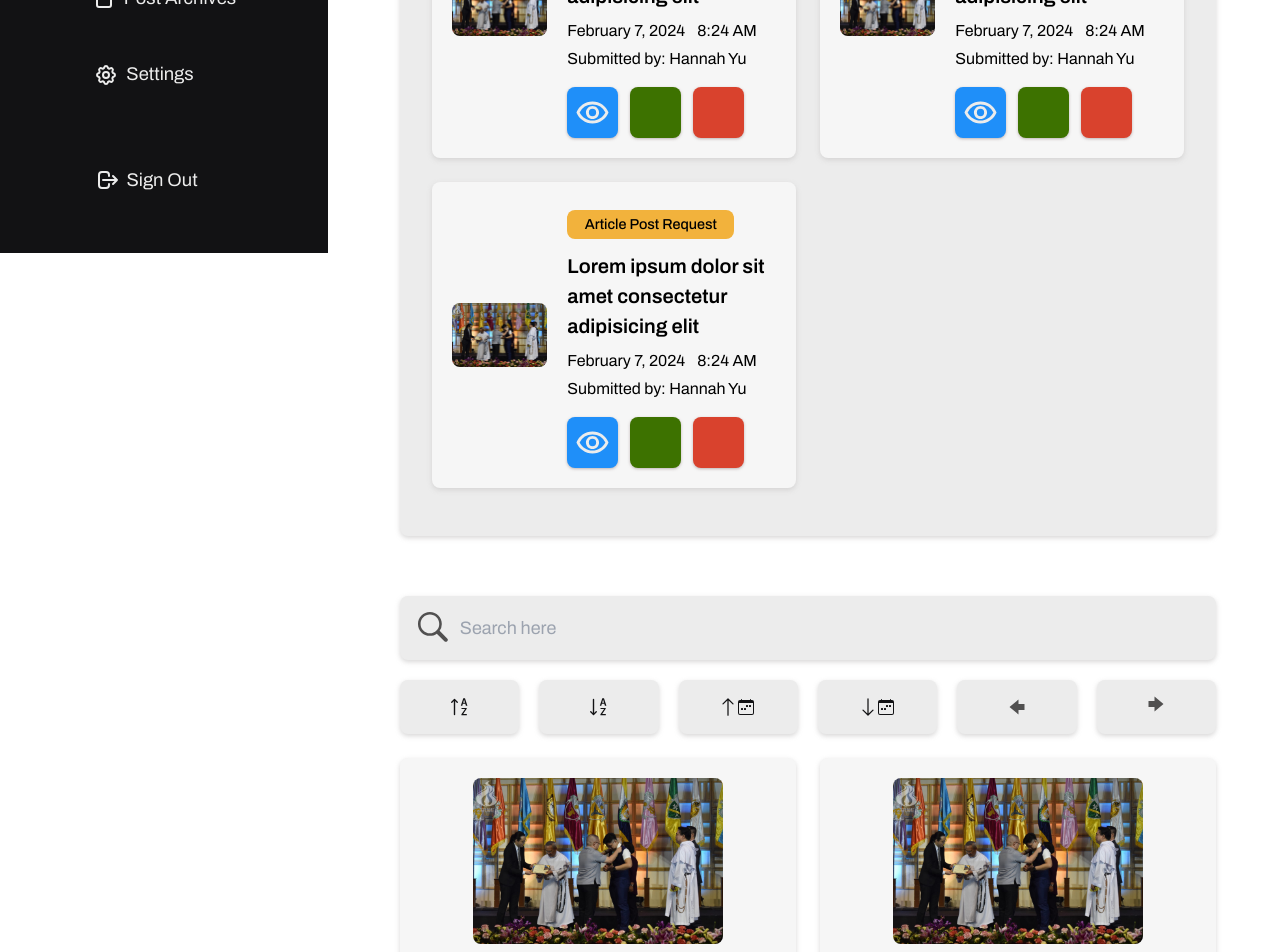
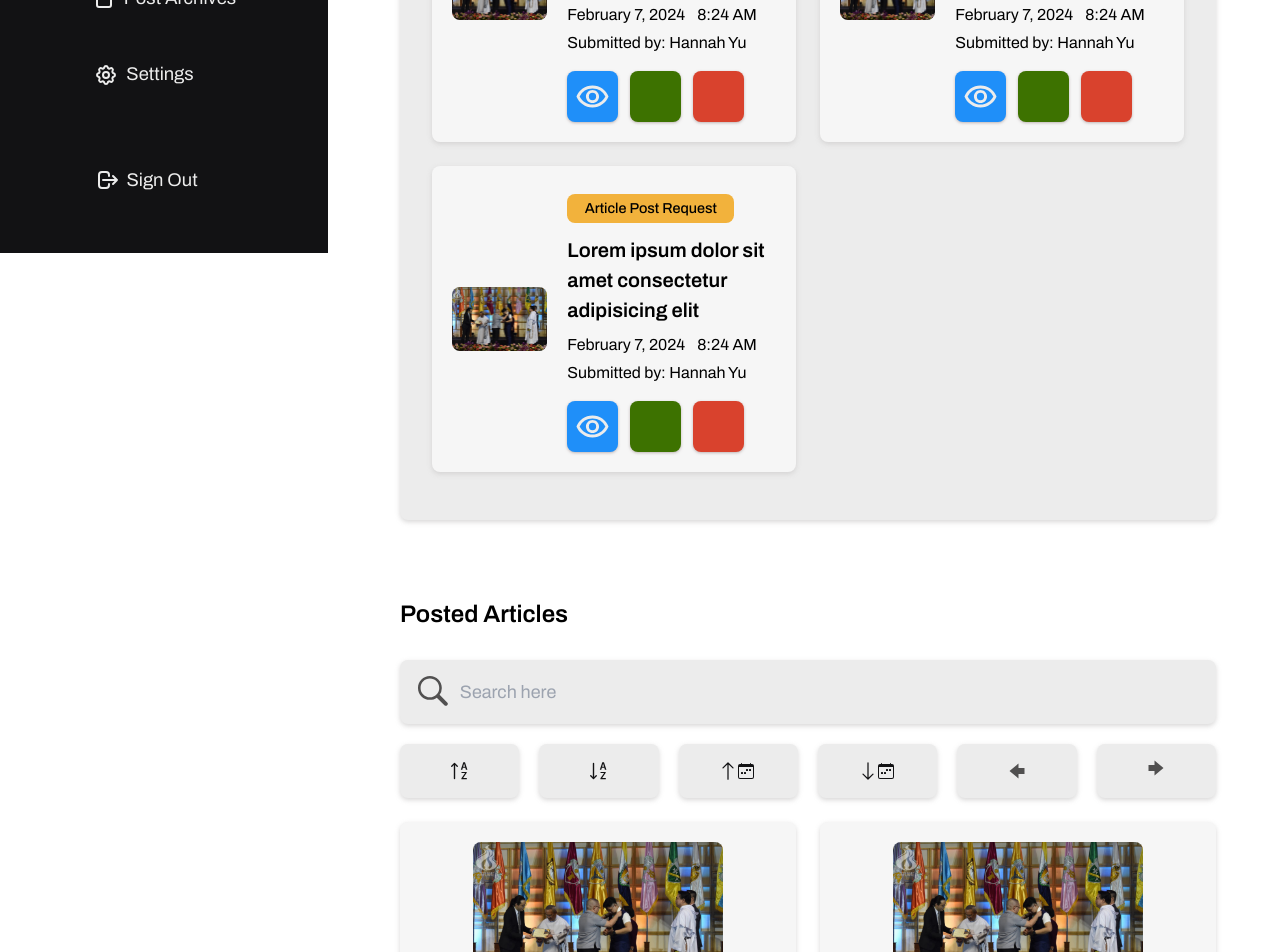
Before and after one commit to judgemongcal/se-becarios-cms, a React (Vite) app in the folder becarios-admin/: page /manage-content in a window 1280 px wide. Shown: the part 547-1499 px from the top of the page. Built offline with nearby package versions, Linux system fonts and the light colour scheme; some icons are missing.

Commit message:
finalized layout of ManageContent Page

```diff
--- a/becarios-admin/src/components/global/SearchField.jsx
+++ b/becarios-admin/src/components/global/SearchField.jsx
@@ -6,7 +6,11 @@ import {
 
 function SearchField() {
   return (
-    <div className=" mt-[3rem] flex w-full justify-evenly gap-3">
+    <>
+      <h1 className="mt-[4rem] text-[1rem] font-semibold md:text-[1.5rem] ">
+        Posted Articles
+      </h1>
+      <div className=" mt-[1rem] flex w-full justify-evenly gap-3">
         <div className="search-box bg-brand-input rounded-8 shadow-shadow-db hover:bg-brand-light flex w-full flex-row items-center gap-3 p-2.5 duration-300 md:p-4">
           <GoSearch className="fill-brand-gray h-auto w-[36px]" />
           <input
@@ -24,6 +28,7 @@ function SearchField() {
           <GoArrowRight className="fill-brand-gray h-auto w-[24px]" />
         </button>
       </div>
+    </>
   );
 }
 
--- a/becarios-admin/src/components/manage-content/ContentFilters.jsx
+++ b/becarios-admin/src/components/manage-content/ContentFilters.jsx
@@ -10,7 +10,7 @@ import { GoArrowLeft, GoArrowRight } from 'react-icons/go';
 
 function ContentFilters() {
   return (
-    <div className=" mt-2 flex w-[100%] flex-row justify-between gap-2  md:gap-5">
+    <div className=" mt-2 flex w-[100%] flex-row justify-between gap-3  md:gap-5">
       <button className="alpha-asc bg-brand-input rounded-8 shadow-shadow-db hover:bg-brand-yellow inline-flex w-full flex-row items-center justify-center py-3 duration-300   md:py-4">
         <BsSortAlphaUp className="fill-brand-black h-[22px] w-[32px]" />
       </button>
--- a/becarios-admin/src/components/manage-content/ForApprovalList.jsx
+++ b/becarios-admin/src/components/manage-content/ForApprovalList.jsx
@@ -2,7 +2,7 @@ import ForApprovalListItem from './ForApprovalListItem';
 
 function ForApprovalList() {
   return (
-    <div className="bg-brand-input shadow-shadow-db rounded-8 mt-[2rem] flex w-[100%] flex-col gap-2 sm:min-w-[100%] md:max-w-[100%] lg:min-w-[40vh] lg:max-w-[100%]">
+    <div className="bg-brand-input shadow-shadow-db rounded-8 mt-[1rem] flex w-[100%] flex-col gap-2 sm:min-w-[100%] md:max-w-[100%] lg:min-w-[40vh] lg:max-w-[100%]">
       <div className="header flex flex-row items-center justify-between p-8 py-4 lg:mt-4 lg:py-3">
         <h1 className="text-[1.25rem] font-bold lg:text-[1.5rem]">
           Pending for Approval
```
Lines whose indentation alone changed are shown as unchanged.
